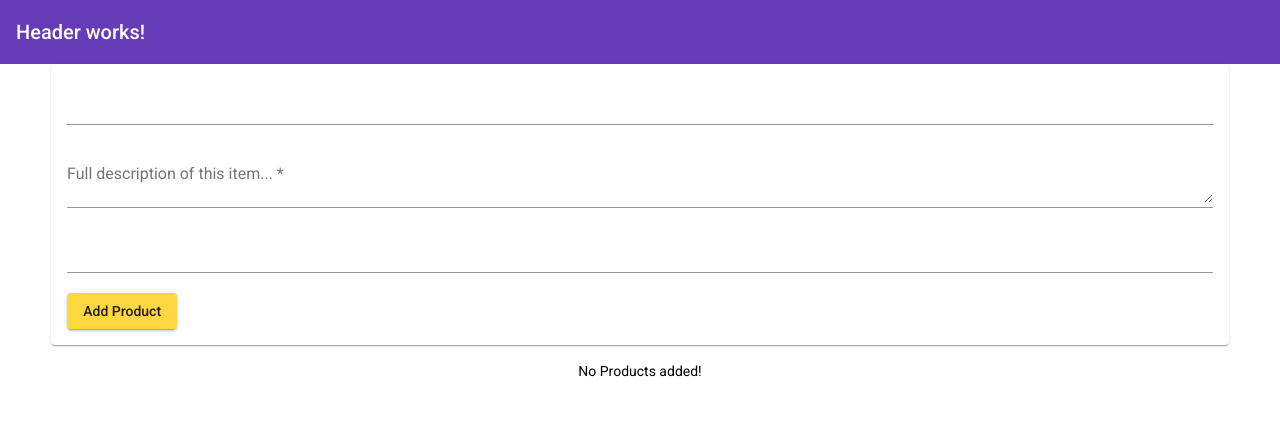
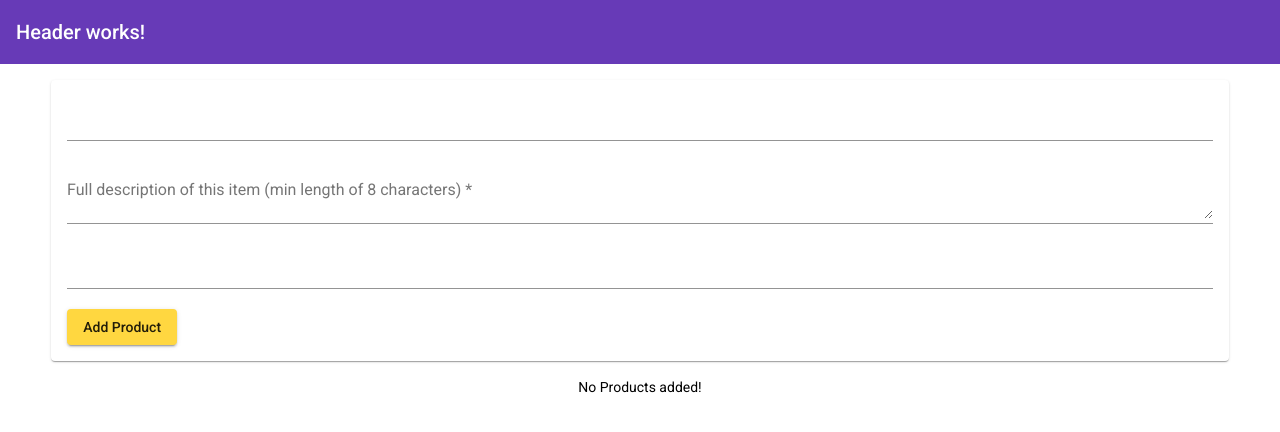
Before and after one commit to dodopontocom/webids, an Angular app in the folder webids-a/: page / in a window 1280 px wide. Shown: the top 432 px of the page. Built offline with nearby package versions, Linux system fonts and the light colour scheme.

Commit message:
few things

```diff
--- a/webids-a/src/app/app.component.css
+++ b/webids-a/src/app/app.component.css
@@ -1,5 +1,4 @@
 main {
-  margin-top: 1rem;
   width: 92%;
-  margin: auto;
+  margin: 1rem auto;
 }
--- a/webids-a/src/app/products/product-create/product-create.component.html
+++ b/webids-a/src/app/products/product-create/product-create.component.html
@@ -10,7 +10,7 @@
     <mat-form-field>
       <textarea matInput type="text"
         name="description" rows="2"
-        ngModel placeholder="Full description of this item..."
+        ngModel placeholder="Full description of this item (min length of 8 characters)"
         required minlength="8"
         #description="ngModel">
       </textarea>
```
